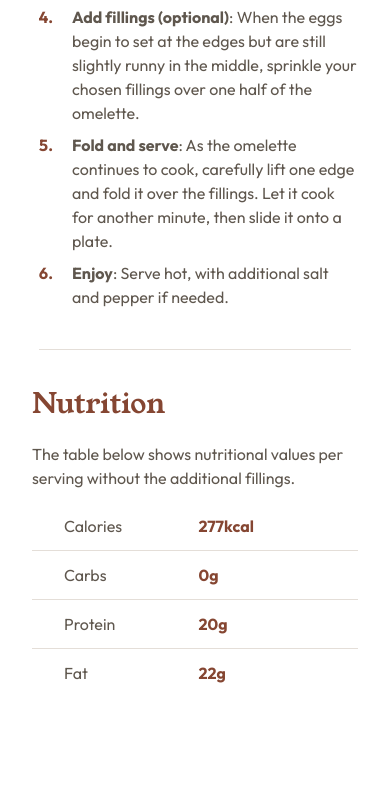
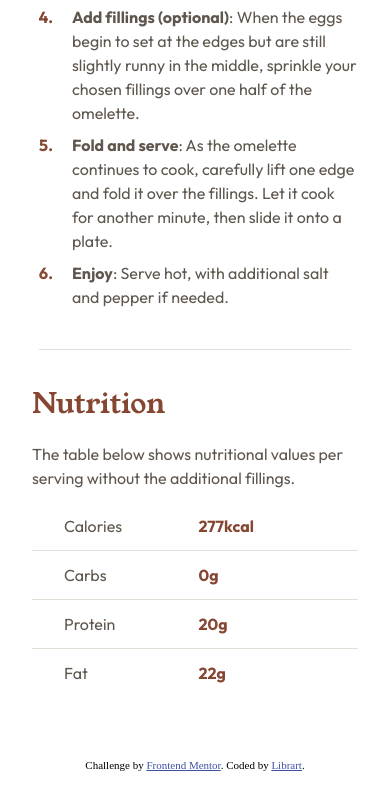
Before and after one commit to librart/recipe-page, a plain HTML site: page index.html in a window 390 px wide. Shown: the part 1322-2128 px from the top of the page. Before the commit the page ends 2047 px from the top, so only its background shows below. Drawn offline with Linux system fonts and the light colour scheme.

Commit message:
Showing attribution

```diff
--- a/index.html
+++ b/index.html
@@ -90,6 +90,6 @@
       </article>
     </main>
 
-    <!-- <div class="attribution">Challenge by <a href="https://www.frontendmentor.io?ref=challenge" target="_blank">Frontend Mentor</a>. Coded by <a href="https://www.frontendmentor.io/profile/librart" target="_blank">Librart</a>.</div> -->
+    <div class="attribution">Challenge by <a href="https://www.frontendmentor.io?ref=challenge" target="_blank">Frontend Mentor</a>. Coded by <a href="https://www.frontendmentor.io/profile/librart" target="_blank">Librart</a>.</div>
   </body>
 </html>
--- a/style.css
+++ b/style.css
@@ -240,14 +240,14 @@ hr {
   height: 1px;
 }
 
-/* .attribution {
+.attribution {
   font-size: 11px;
   text-align: center;
   margin-top: 24px;
 }
 .attribution a {
   color: hsl(228, 45%, 44%);
-} */
+}
 
 @media (max-width: 600px) {
   body {
@@ -280,8 +280,8 @@ hr {
     width: 80%;
   }
 
-  /* .attribution {
+  .attribution {
     margin-top: 32px;
     margin-bottom: 32px;
-  } */
+  }
 }
```
